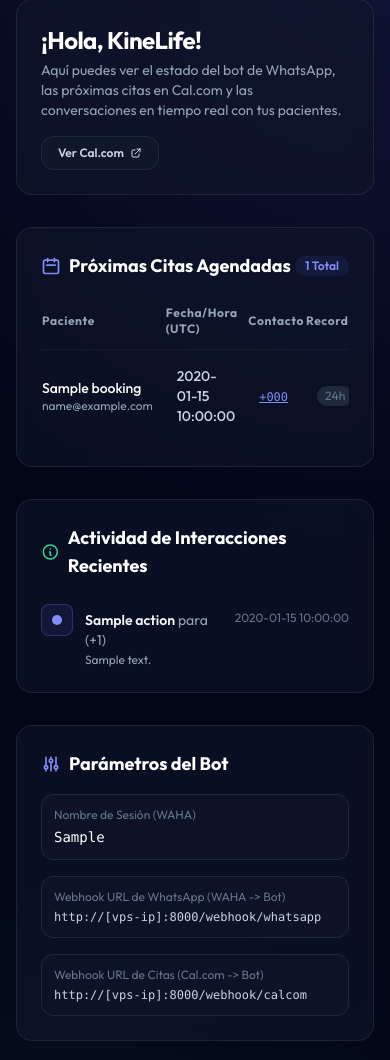
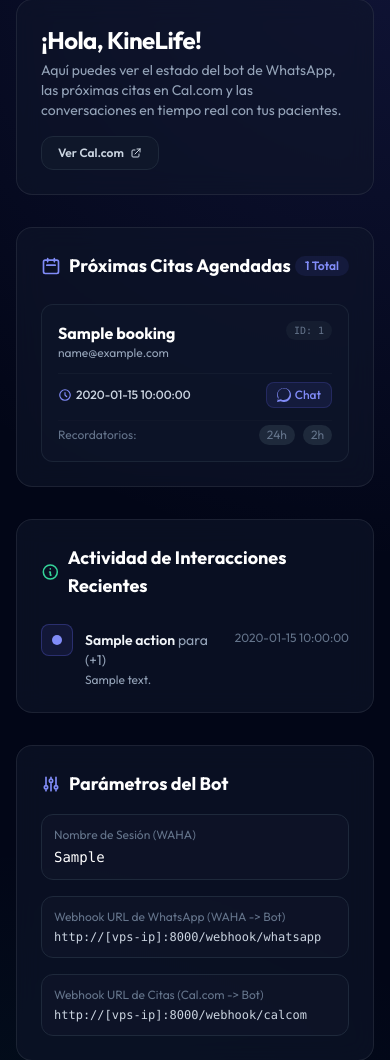
Before and after one commit to adriaavila/waha-fisio-agent, a FastAPI app: template templates/index.html in a window 390 px wide. Shown: the part 98-1158 px from the top of the page. Run offline with FastAPI, Linux system fonts and the light colour scheme; the template is opened without the code that fills it: most values are stand-ins (such as "Sample title", 1, 10 or a date in 2020); some libraries are stand-ins or nearby versions.

Commit message:
Optimize upcoming bookings section for mobile view

```diff
--- a/templates/index.html
+++ b/templates/index.html
@@ -130,7 +130,8 @@
                     </div>
 
                     {% if bookings %}
-                        <div class="overflow-x-auto">
+                        <!-- Vista Desktop (Tabla) -->
+                        <div class="hidden md:block overflow-x-auto">
                             <table class="min-w-full divide-y divide-slate-800/50">
                                 <thead>
                                     <tr class="text-left text-xs font-semibold text-slate-400 tracking-wider">
@@ -177,6 +178,50 @@
                                     {% endfor %}
                                 </tbody>
                             </table>
+                        </div>
+
+                        <!-- Vista Móvil (Tarjetas) -->
+                        <div class="block md:hidden space-y-4">
+                            {% for b in bookings %}
+                                <div class="p-4 rounded-xl bg-slate-900/60 border border-slate-800/80 flex flex-col space-y-3">
+                                    <div class="flex justify-between items-start">
+                                        <div>
+                                            <div class="font-bold text-white text-base">{{ b.client_name }}</div>
+                                            <div class="text-xs text-slate-400">{{ b.client_email }}</div>
+                                        </div>
+                                        <span class="px-2 py-0.5 rounded-full text-[10px] font-mono text-slate-500 bg-slate-800/50">
+                                            ID: {{ b.cal_booking_id[:6] }}
+                                        </span>
+                                    </div>
+                                    <div class="flex justify-between items-center text-xs border-t border-slate-800/40 pt-2">
+                                        <div class="text-slate-300 font-medium flex items-center">
+                                            <svg class="h-3.5 w-3.5 text-indigo-400 mr-1" fill="none" viewBox="0 0 24 24" stroke="currentColor">
+                                                <path stroke-linecap="round" stroke-linejoin="round" stroke-width="2" d="M12 8v4l3 3m6-3a9 9 0 11-18 0 9 9 0 0118 0z" />
+                                            </svg>
+                                            {{ b.readable_time }}
+                                        </div>
+                                        {% if b.client_phone %}
+                                            <a href="https://wa.me/{{ b.client_phone }}" target="_blank" class="px-2.5 py-1 rounded-lg bg-indigo-500/10 hover:bg-indigo-500/20 text-indigo-400 font-medium flex items-center border border-indigo-500/20 transition-colors">
+                                                <svg class="h-3.5 w-3.5 mr-1" fill="currentColor" viewBox="0 0 24 24">
+                                                    <path d="M.057 24l1.687-6.163c-1.041-1.804-1.588-3.849-1.587-5.946C.06 5.348 5.397.01 12.008.01c3.202.001 6.212 1.246 8.477 3.514 2.266 2.268 3.507 5.28 3.505 8.484-.004 6.657-5.34 11.997-11.953 11.997-2.005-.001-3.973-.502-5.724-1.455L0 24zm6.59-4.846c1.62.962 3.21 1.453 4.857 1.458 5.589 0 10.134-4.542 10.137-10.13.002-2.707-1.052-5.253-2.966-7.17C16.76 1.394 14.217.84 11.51.842 5.922.842 1.378 5.385 1.375 10.974c0 1.782.477 3.491 1.385 5.037L1.72 20.47l4.927-1.316z"/>
+                                                </svg>
+                                                Chat
+                                            </a>
+                                        {% endif %}
+                                    </div>
+                                    <div class="flex justify-between items-center text-xs pt-1 border-t border-slate-800/20">
+                                        <span class="text-slate-500">Recordatorios:</span>
+                                        <div class="flex items-center space-x-2">
+                                            <span class="px-2 py-0.5 rounded-full {{ 'bg-emerald-500/10 text-emerald-400 border border-emerald-500/20' if b.reminder_24h_sent else 'bg-slate-800 text-slate-500' }}">
+                                                24h
+                                            </span>
+                                            <span class="px-2 py-0.5 rounded-full {{ 'bg-emerald-500/10 text-emerald-400 border border-emerald-500/20' if b.reminder_2h_sent else 'bg-slate-800 text-slate-500' }}">
+                                                2h
+                                            </span>
+                                        </div>
+                                    </div>
+                                </div>
+                            {% endfor %}
                         </div>
                     {% else %}
                         <div class="text-center py-12 border border-dashed border-slate-800 rounded-xl bg-slate-900/10">
```
